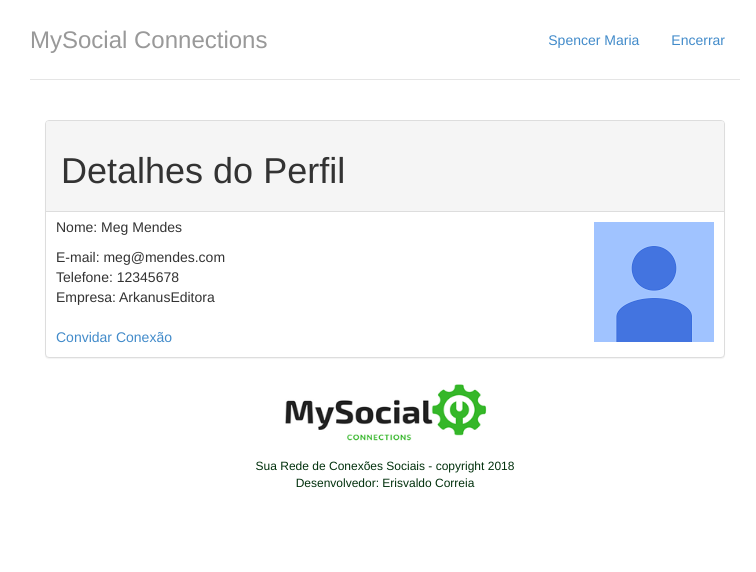
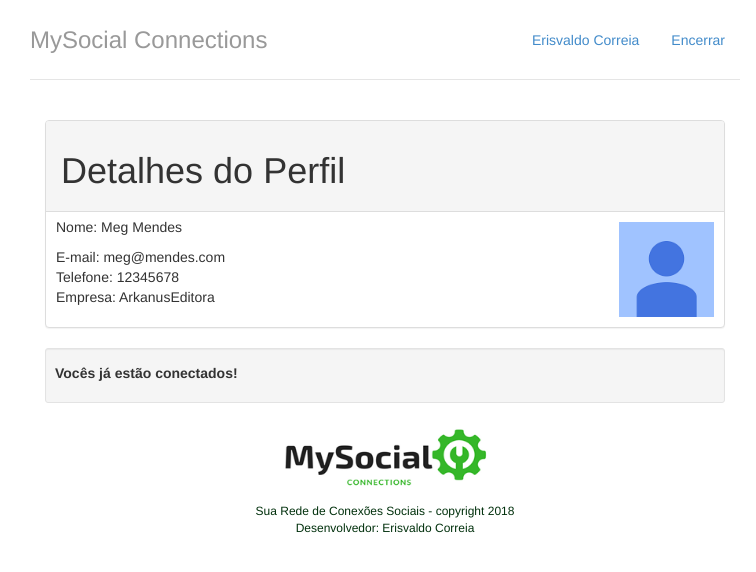
Before and after one commit to guiireal/MySocial, a Django app: page /perfil/2/ in a window 1280 px wide. Shown: the top 572 px of the page, without its empty margins (255-1011 px from the left). Run offline with Django 3.2, Linux system fonts and the light colour scheme; data comes from the database, SQL or seed files in the repository; both versions use the stored data as it was after the commit; parts of the project's set-up code (start-up, migrations or seed data) failed here and were passed over.

Commit message:
Ajustes de Banco de Dados e Confirmação de Usuarios Conectados

```diff
--- a/perfis/models.py
+++ b/perfis/models.py
@@ -1,11 +1,13 @@
 from django.db import models
 
+# Create your models here.
 class Perfil(models.Model):
 
     nome = models.CharField(max_length=255, null=False)
     email = models.CharField(max_length=255, null=False)
     telefone = models.CharField(max_length=15, null=False)
     empresa = models.CharField(max_length=50, null=False)
+    contatos = models.ManyToManyField('self')
 
     def convidar(self, perfil_convidado):
         convite = Convite(solicitante=self, convidado=perfil_convidado)
@@ -15,3 +17,8 @@ class Convite(models.Model):
 
     solicitante = models.ForeignKey(Perfil, related_name='convites_feitos', on_delete=models.CASCADE)
     convidado = models.ForeignKey(Perfil, related_name='convites_recebidos', on_delete=models.CASCADE)
+
+    def aceitar(self):
+        self.convidado.contatos.add(self.solicitante)
+        self.solicitante.contatos.add(self.convidado)
+        self.delete()
--- a/perfis/templates/perfis/perfil.html
+++ b/perfis/templates/perfis/perfil.html
@@ -10,7 +10,8 @@
 
     <img src="{% static "img/photo.jpg" %}"
         class="pull-right"
-        style="padding-top: 10px; padding-right: 10px">
+        style="padding-top: 10px; padding-right: 10px"
+        width="105" height="105">
 
     <p style="padding-top: 5px; padding-left: 10px">
         Nome: {{ perfil.nome }}
@@ -21,12 +22,22 @@
         Telefone: {{ perfil.telefone }}<br>
         Empresa: {{ perfil.empresa }}<br>
     </address>
+</div>
+</div>
 
-    <p style="padding-left: 10px">
-        <a href="{% url 'convidar' perfil.id %}">
-            Convidar Conexão
-        </a>
-    </p>
+<div class="col-lg-12">
+    <div class="well well-sm">
+        {% if conectados %}
+            <p style="padding-top: 5px">
+                <strong>Vocês já estão conectados!</strong>
+            </p>
+        {% else %}
+            <p style="padding-top: 5px">
+                <a href="{% url 'convidar' perfil.id %}">
+                    Convidar Conexão
+                </a>
+            </p>
+    {% endif %}
 </div>
 </div>
 
--- a/perfis/urls.py
+++ b/perfis/urls.py
@@ -4,5 +4,6 @@ from perfis import views
 urlpatterns = [
     path('perfil/<int:perfil_id>/', views.exibir, name='exibir'),
     path('perfil/<int:perfil_id>/convidar', views.convidar, name='convidar'),
+    path('convite/<int:convite_id>/aceitar', views.aceitar, name='aceitar'),
     path('', views.index, name='index'),
 ]
--- a/perfis/views.py
+++ b/perfis/views.py
@@ -1,7 +1,7 @@
-from .models import Perfil
 from django.shortcuts import render, redirect
+from .models import Perfil, Convite
 
-
+# Create your views here.
 def index(request):
     users = Perfil.objects.all()
     return render(request, 'perfis/index.html',
@@ -12,10 +12,13 @@ def index(request):
 
 def exibir(request, perfil_id):
     perfil = Perfil.objects.get(id = perfil_id)
+    perfil_logado = get_perfil_logado(request)
+    conectados = perfil in perfil_logado.contatos.all()
     return render(request, 'perfis/perfil.html',
         {
             'perfil' : perfil ,
-            'perfil_logado' : get_perfil_logado(request)
+            'perfil_logado' : get_perfil_logado(request) ,
+            'conectados' : conectados
         })
 
 ''' REALIZANDO CONVITE DE CONEXÃO COM OUTRO USUARIO '''
@@ -25,7 +28,13 @@ def convidar(request, perfil_id):
     perfil_logado.convidar(perfil_convite)
     return redirect('index')
 
+def aceitar(request, convite_id):
+    convite = Convite.objects.get(id=convite_id)
+    convite.aceitar()
+    return redirect('index')
+
+
 
 ''' SIMULANDO USUARIO LOGADO PARA TESTES DE CONVITES '''
 def get_perfil_logado(request):
-    return Perfil.objects.get(id=3)
+    return Perfil.objects.get(id=1)
```
Also changed, not shown: perfis/templates/perfis/base.html (+4 -3 lines), perfis/templates/perfis/index.html (+26 -1 lines), db.sqlite3, mysocial/__init__.py (added), perfis/__init__.py (added), perfis/migrations/0001_initial.py, perfis/migrations/0002_convite.py (deleted), perfis/migrations/__init__.py (added), perfis/static/img/connection.png (deleted).
